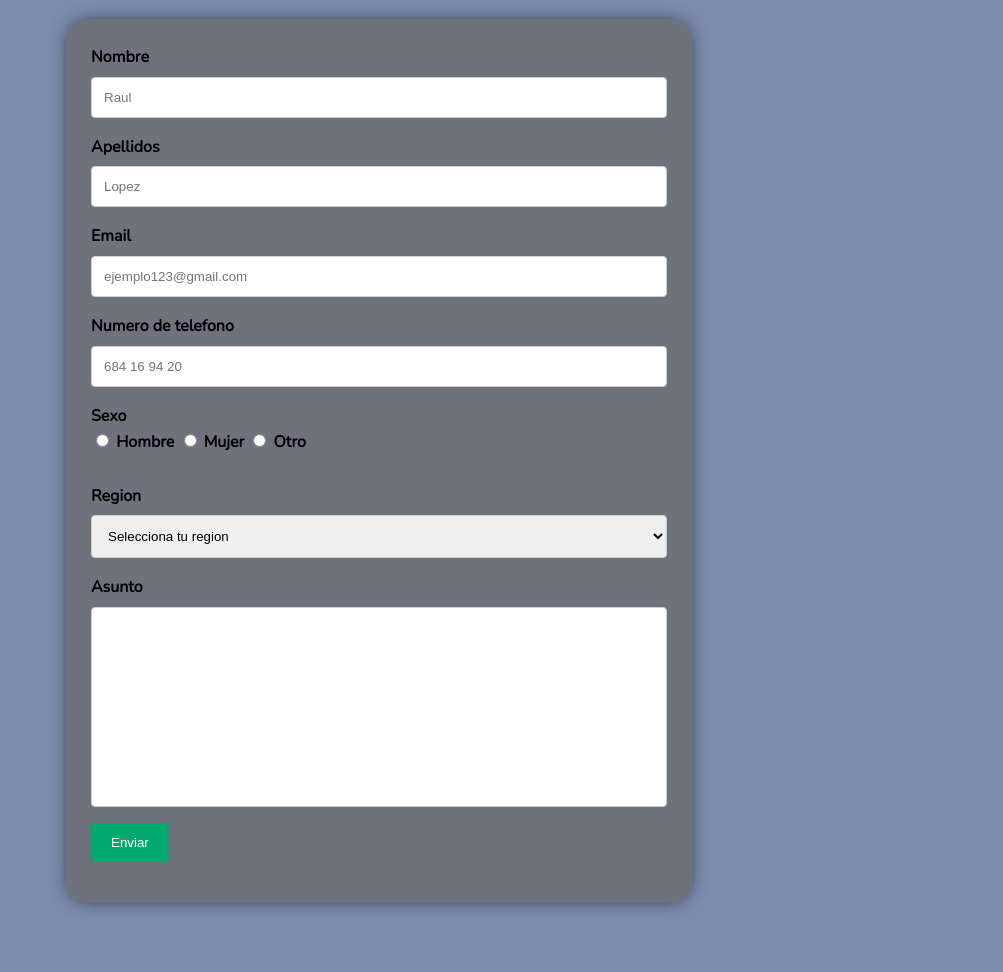
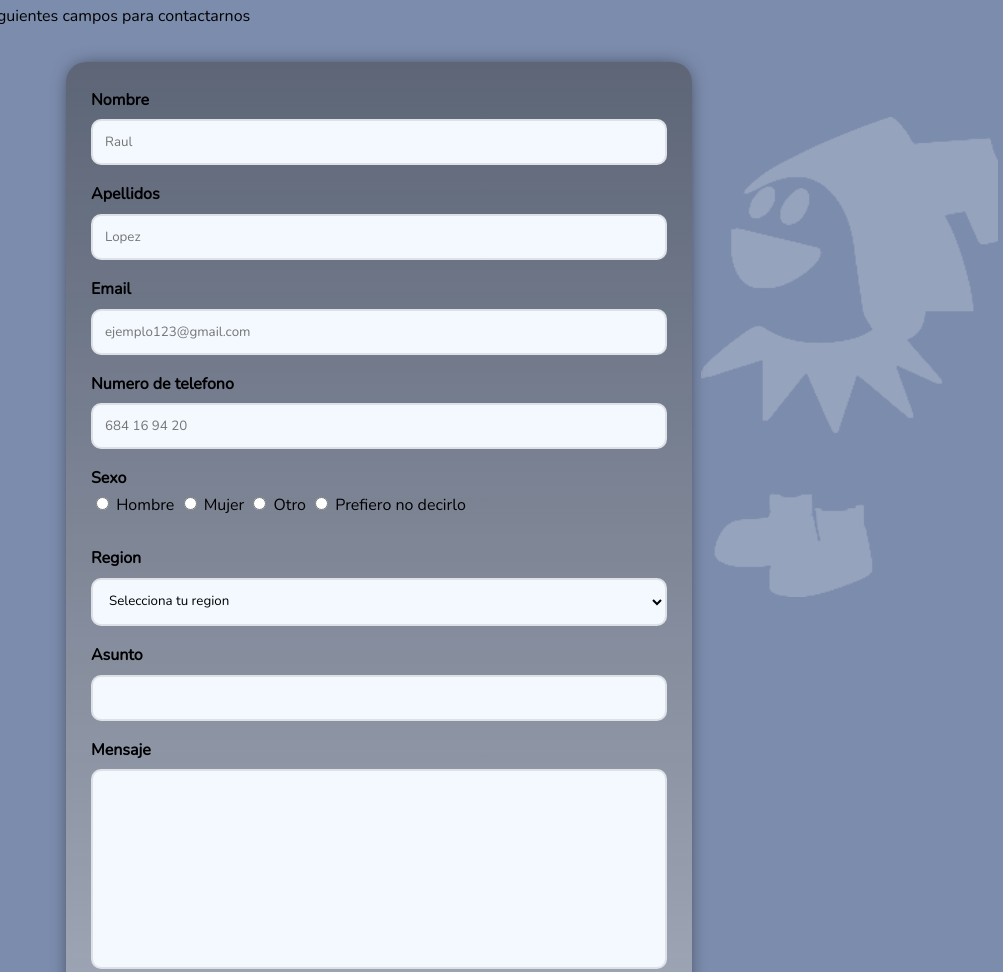
Before and after one commit to iDanielix/idanielix.github.io, a plain HTML site: page www/form.html in a window 1280 px wide. Shown: the part 153-1125 px from the top of the page, without its empty margins (277-1280 px from the left). Before the commit the page ends 1072 px from the top, so only its background shows below. Drawn offline with nearby package versions, Linux system fonts and the light colour scheme.

Commit message:
form semi finished

```diff
--- a/style.css
+++ b/style.css
@@ -252,14 +252,17 @@ h2 {
 .juegos{
   align-items: center;
   text-align: center;
-  background-color: rgba(255, 255, 255, 0.681);
+  /*background-color: rgba(255, 255, 255, 0.681);*/
+
   /* padding-top: 50px;
   padding-bottom: 50px; */
+  background: rgb(255,255,255);
+  background: linear-gradient(0deg, rgb(255, 255, 255) 0%, rgb(180, 180, 180) 100%);   display: inline-block;
   display: inline-block;
   padding: 25px;
   border-radius: 20px;
   word-spacing: 1vw;
-  box-shadow: 0px 0px 19px -5px rgba(0,0,0,0.8);
+  box-shadow: 0px 0px 10px -5px rgba(0,0,0,0.8);
 
 }
 .juegosParent{
@@ -300,13 +303,11 @@ h2 {
   width: 50%;
   align-items: center;
   text-align: left;
-  background-color: rgba(103, 103, 103, 0.681);
-  /* padding-top: 50px;
-  padding-bottom: 50px; */
-  display: inline-block;
+  background: rgb(255,255,255);
+  background: linear-gradient(0deg, rgba(198, 198, 198, 0.545) 0%, rgba(58, 58, 58, 0.468) 100%);   display: inline-block;
   padding: 25px;
   border-radius: 20px;
-  box-shadow: 0px 0px 19px -5px rgba(0,0,0,0.8);
+  box-shadow: 0px 0px 20px -7px rgba(0,0,0,0.8);
   font-weight: bold;
 }
 .soporteParent{
@@ -319,28 +320,60 @@ h2 {
 
 
 input[type=text], select, textarea {
-  width: 100%; /* Full width */
-  padding: 12px; /* Some padding */
-  border: 1px solid #ccc; /* Gray border */
-  border-radius: 4px; /* Rounded borders */
-  box-sizing: border-box; /* Make sure that padding and width stays in place */
-  margin-top: 6px; /* Add a top margin */
-  margin-bottom: 16px; /* Bottom margin */
-  resize: vertical /* Allow the user to vertically resize the textarea (not horizontally) */
+  width: 100%;
+  padding: 12px;
+  border-radius: 10px;
+  box-sizing: border-box;
+  margin-top: 6px;
+  margin-bottom: 16px;
+  border: #b6b6b65a 2px solid;
+  background-color: #f3f9ff;
+  font-family: Nunito;
 }
 
 input[type=submit] {
-  background-color: #04AA6D;
+  font-size: 18pt;
+  background-color: #284387;
   color: white;
   padding: 12px 20px;
   border: none;
-  border-radius: 4px;
+  border-radius: 20px;
   cursor: pointer;
+  transition: ease 0.3s;
+  width: 100%;
+  height: 60px;
+  font-family: Nunito;;
+  font-weight: bold;
+  border: #b6b6b65a 2px solid;
+
 }
 input[type=submit]:hover {
-  background-color: #45a049;
+  background-color: #092c87;
 }
 
+.sex{
+  font-weight: 1;
+}
+
+.bg{
+  width: 100%;
+  position: fixed;
+  bottom: 50px;
+  left: 38vw;
+  align-items: center;
+  text-align: center;
+  z-index: -1;
+
+}
+.bg img{
+  height: 60vh;
+  opacity: 20%;
+}
+
+.formB{
+  height:100%;
+  z-index: 100;
+}
 /* Formulario easter egg */
 .rotate {
   animation: spin 70s infinite linear;
@@ -451,5 +484,20 @@ input[type=submit]:hover {
 .errorB{
   background: rgb(0,155,255);
   background: linear-gradient(132deg, rgba(0,155,255,1) 0%, rgba(255,255,255,1) 100%);   background-attachment:fixed;
-  height:100%;overflow: hidden;
+  height:100%;
+  overflow: hidden;
 }
+
+.bgExplosion{
+  width: 100%;
+  position: absolute;
+  top: 0;
+  left: 0;
+  align-items: center;
+  text-align: center;
+  visibility: hidden;
+
+}
+.bgExplosion img{
+  height: 100vh;
+}
--- a/www/form.html
+++ b/www/form.html
@@ -5,7 +5,7 @@
     <link rel="stylesheet" href="../style.css" />
     <link rel="icon" type="image/x-icon" href="/icons/favicon.ico">
   </head>
-  <body>
+  <body class="formB">
     <!-- Encabezado y Botones desplegabes -->
     <div class="encabezado">
       <div class="botonHome">
@@ -39,7 +39,9 @@
     </div>
 
     <div class="articulo">
-      <h1 style="font-size:30pt;">Formulario de Soporte</h1>
+      <h1 style="font-size:30pt;">Formulario de Soporte</h1><p>
+        Introduzca sus datos en los siguientes campos para contactarnos
+      </p>
       <div class="soporteParent">
         <div class="soporte">
           <form action="./formError.html">
@@ -61,30 +63,40 @@
             <br>
             <label for="sex">Sexo</label>
             <br>
-            <input type="radio" name="sex" value="Hombre"> Hombre
-            <input type="radio" name="sex" value="Mujer"> Mujer
-            <input type="radio" name="sex" value="Otro"> Otro
-            <br><br>
+            <div class="sex">
+              <input type="radio" name="sex" value="Hombre"> Hombre
+              <input type="radio" name="sex" value="Mujer"> Mujer
+              <input type="radio" name="sex" value="Otro"> Otro
+              <input type="radio" name="sex" value="etc"> Prefiero no decirlo
+            </div>
+            <br>
             <label for="region">Region</label>
             <br>
             <select  id="region" name="region">
-              <option value="" disabled selected>Selecciona tu region</option>
-              <option value="Europa">Europa</option>
-              <option value="Asia">Asia</option>
-              <option value="Oceania">Oceania</option>
-              <option value="Africa">Africa</option>
-              <option value="America del Norte">America del Norte</option>
-              <option value="America del Sur">America del Sur</option>
+              <option style="font-family: Arial;" value="" disabled selected>Selecciona tu region</option>
+              <option style="font-family: Arial;" value="Europa">Europa</option>
+              <option style="font-family: Arial;" value="Asia">Asia</option>
+              <option style="font-family: Arial;" value="Oceania">Oceania</option>
+              <option style="font-family: Arial;" value="Africa">Africa</option>
+              <option style="font-family: Arial;" value="America del Norte">America del Norte</option>
+              <option style="font-family: Arial;" value="America del Sur">America del Sur</option>
             </select>
             <br>
             <label for="asunto">Asunto</label>
             <br>
-            <textarea id="subject" name="asunto" placeholder="" style="height:200px;  resize: none;"></textarea>
+            <input id="asunto" placeholder=""type="text">
+            <br>
+            <label for="mensaje">Mensaje</label>
+            <br>
+            <textarea id="subject" name="mensaje" placeholder="" style="height:200px;  resize: none;"></textarea>
             <br>
             <input type="submit" value="Enviar">
           </form>
         </div>
       </div>
     </div>
+    <div class="bg">
+      <img src="../img/jackFrostBg.png" alt="">
+    </div>
   </body>
 </html>
```
Also changed, not shown: www/formError.html (+3 -0 lines), img/awesomeSkull.gif (added), img/explosion.gif (added), img/jackFrostBg.png (added).
